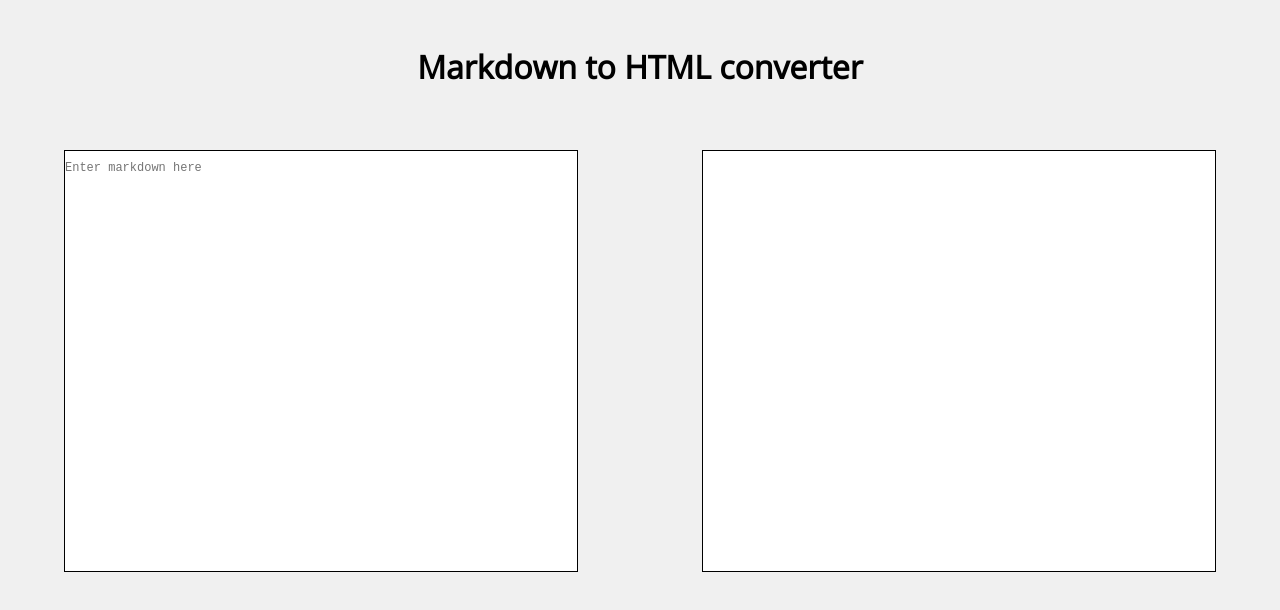
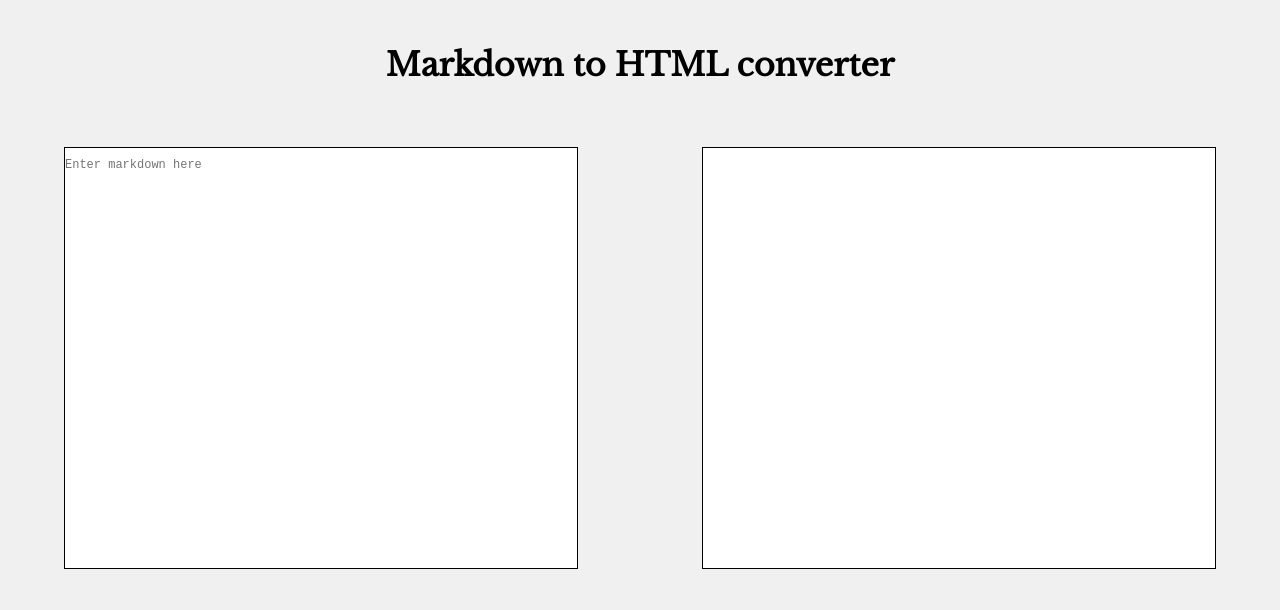
Before and after one commit to Gkjsdll/Markdown-Converter, a website: page index.html in a window 1280 px wide. Drawn offline with nearby package versions, Linux system fonts and the light colour scheme.

Commit message:
changed font again

```diff
--- a/index.html
+++ b/index.html
@@ -3,7 +3,7 @@
 <head>
   <meta charset="UTF-8">
   <title>Markdown to HTML Converter</title>
-  <link href='https://fonts.googleapis.com/css?family=Open+Sans' rel='stylesheet' type='text/css'>
+  <link href='https://fonts.googleapis.com/css?family=Libre+Baskerville' rel='stylesheet' type='text/css'>
   <link rel="stylesheet" href="css/style.css">
 </head>
 <body>
--- a/public/css/style.css
+++ b/public/css/style.css
@@ -3,7 +3,7 @@ body {
   text-align: center;
   padding-top: 24px;
   background-color: #f0f0f0;
-  font-family: 'Open Sans', sans-serif;
+  font-family: 'Libre Baskerville', serif;
   font-size: 0px;
 }
 
```
